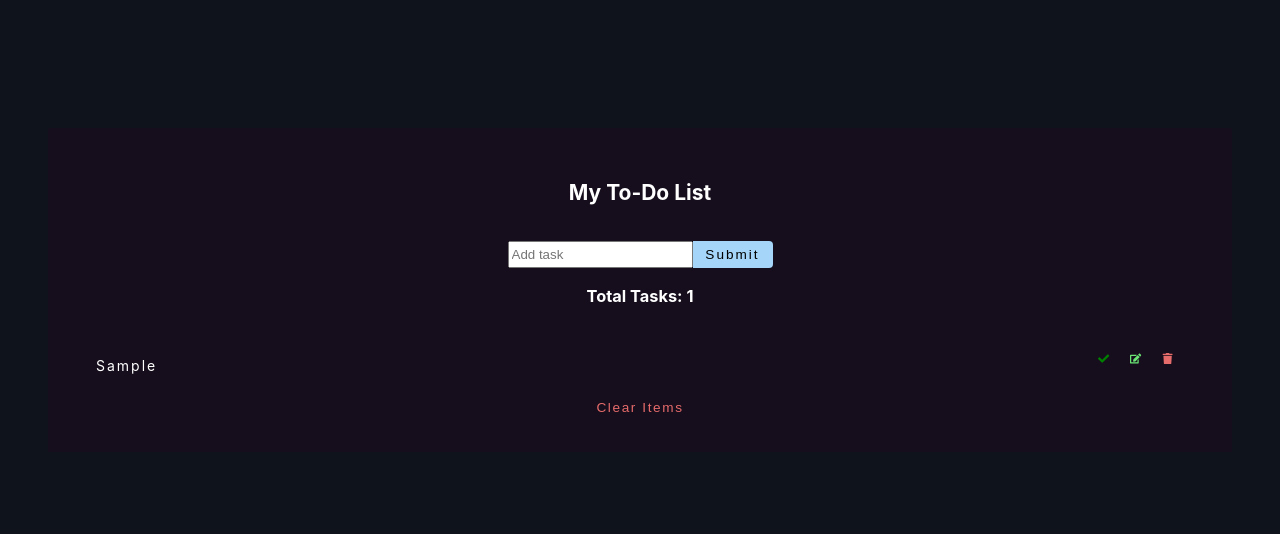
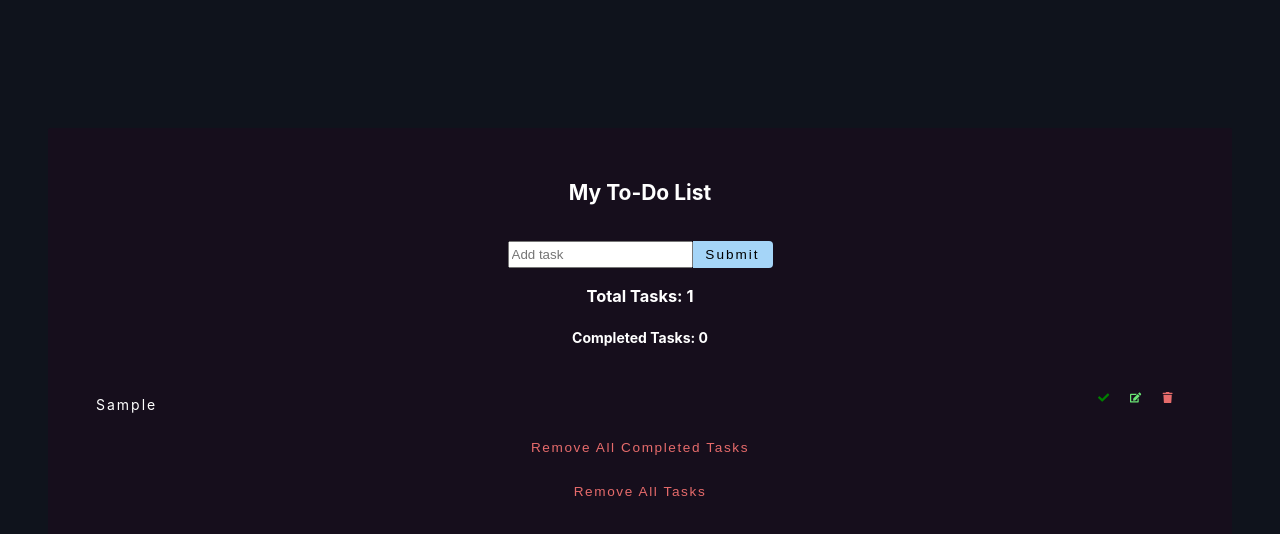
Before and after one commit to Alva156/to-do-list-alva-no-function, a React (Create React App) app: page / in a window 1280 px wide. Both pictures are taken after typing "Sample" into the empty fields and a click on the button "Submit". Shown: the top 534 px of the page. Built offline with nearby package versions, Linux system fonts and the light colour scheme.

Commit message:
modified complete tasks w/number

```diff
--- a/src/App.css
+++ b/src/App.css
@@ -100,7 +100,7 @@ body {
 
 .clear-btn {
   text-transform: capitalize;
-  width: 10rem;
+  width: 20rem;
   height: 1.5rem;
   display: grid;
   align-items: center;
--- a/src/App.js
+++ b/src/App.js
@@ -31,11 +31,18 @@ function App() {
 
   const removeItem = (id) => {
     setList(list.filter((item) => item.id !== id));
-    showAlert(true, "danger", "Item removed");
+    showAlert(true, "danger", "Task removed");
   };
   const checkItem = (id) => {
-    setList(list.filter((item) => item.id !== id));
-    showAlert(true, "success", "Item completed");
+    showAlert(true, "success", "Task completed");
+    setList(
+      list.map((item) => {
+        if (item.id === id) {
+          return { ...item, completed: !item.completed };
+        }
+        return item;
+      })
+    );
   };
 
   const editItem = (id) => {
@@ -47,7 +54,16 @@ function App() {
 
   const clearList = () => {
     setList([]);
-    showAlert(true, "danger", "All entries removed");
+    showAlert(true, "danger", "All tasks removed");
+  };
+  const clearCompletedTasks = () => {
+    const completedTasksExist = list.some((item) => item.completed);
+    if (completedTasksExist) {
+      setList(list.filter((item) => !item.completed));
+      showAlert(true, "success", "Completed tasks cleared");
+    } else {
+      showAlert(true, "danger", "There are no completed tasks");
+    }
   };
 
   const handleSubmit = (e) => {
@@ -66,12 +82,17 @@ function App() {
       setName("");
       setEditID(null);
       setIsEditing(false);
-      showAlert(true, "success", "Item edited");
+      showAlert(true, "success", "Task edited");
     } else {
-      const newItem = { id: new Date().getTime().toString(), title: name };
+      const newItem = {
+        id: new Date().getTime().toString(),
+        title: name,
+        completed: false,
+      };
+
       setList([...list, newItem]);
       setName("");
-      showAlert(true, "success", "Item added to the list");
+      showAlert(true, "success", "Task added to the list");
     }
   };
 
@@ -89,7 +110,7 @@ function App() {
         isEditing={isEditing}
       />
 
-      <TaskCount count={list.length} />
+      <TaskCount list={list} />
 
       {alert.show && (
         <Alert {...alert} removeAlert={() => showAlert()} list={list} />
@@ -103,8 +124,11 @@ function App() {
             checkItem={checkItem}
           />
 
+          <button onClick={clearCompletedTasks} className="clear-btn">
+            Remove All Completed Tasks
+          </button>
           <button className="clear-btn" onClick={clearList}>
-            clear items
+            remove all tasks
           </button>
         </div>
       )}
--- a/src/components/List.js
+++ b/src/components/List.js
@@ -9,8 +9,12 @@ function List({ items, removeItem, editItem, checkItem }) {
     <div className="task-list">
       {items.map((item) => {
         const { id, title } = item;
+
         return (
-          <article key={id} className="task-item">
+          <article
+            key={id}
+            className={`task-item ${item.completed ? "completed" : ""}`}
+          >
             <p className="title">{title}</p>
             <div className="btn-container">
               <CheckTask checkItem={() => checkItem(id)} />
--- a/src/components/TaskCount.js
+++ b/src/components/TaskCount.js
@@ -1,9 +1,14 @@
 import React from "react";
 
-function TaskCount({ count }) {
+function TaskCount({ list }) {
+  const totalCount = list.length;
+
+  const completedCount = list.filter((task) => task.completed).length;
+
   return (
     <div className="task-count">
-      <h3>Total Tasks: {count}</h3>
+      <h3>Total Tasks: {totalCount}</h3>
+      <h4>Completed Tasks: {completedCount}</h4>
     </div>
   );
 }
--- a/src/components/components.css
+++ b/src/components/components.css
@@ -99,3 +99,12 @@
   color: white;
   margin-bottom: 2rem;
 }
+
+.task-item.completed {
+  color: white;
+  background: #0f2715;
+  text-decoration: line-through;
+}
+.task-item.completed .title {
+  color: #04fc3d;
+}
```
